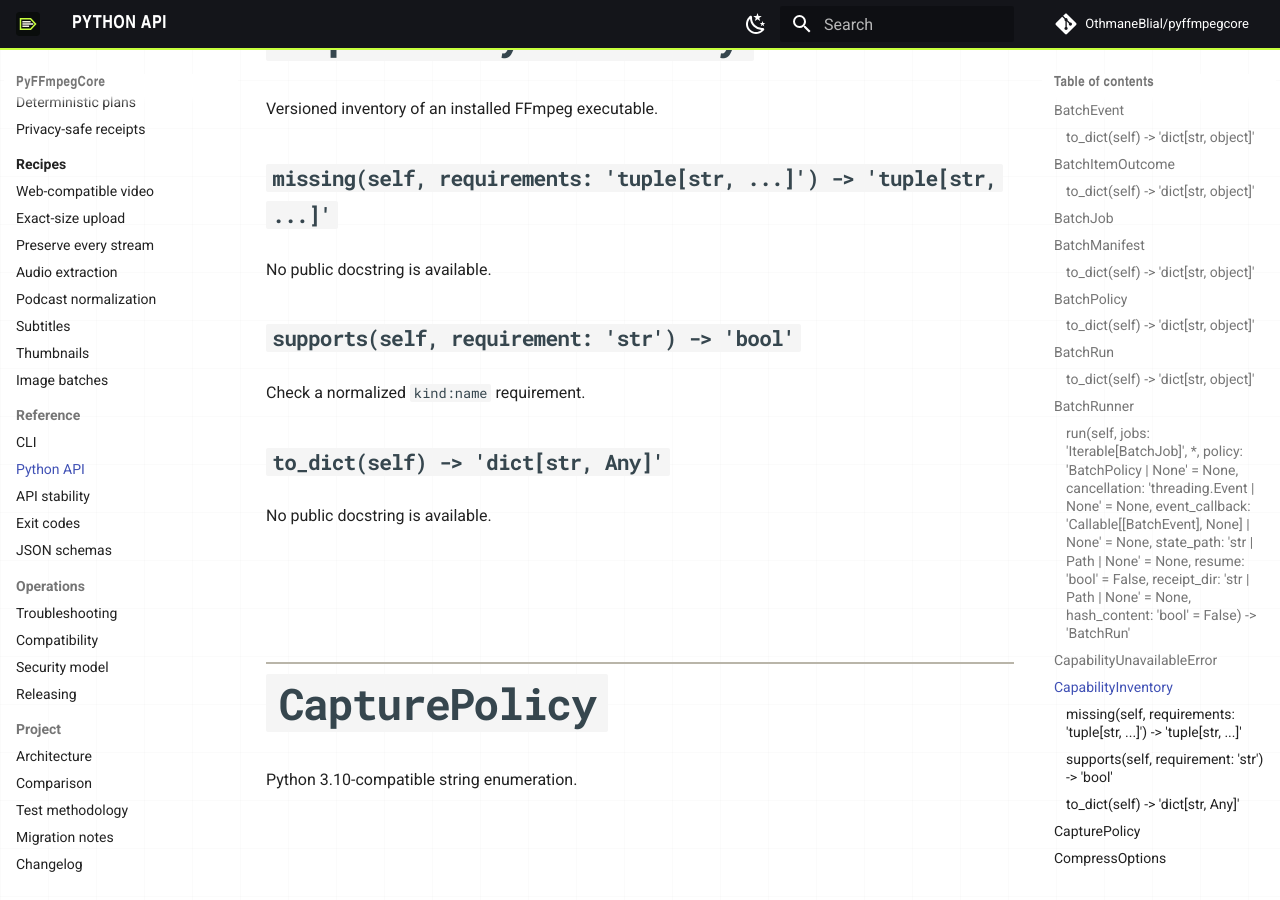
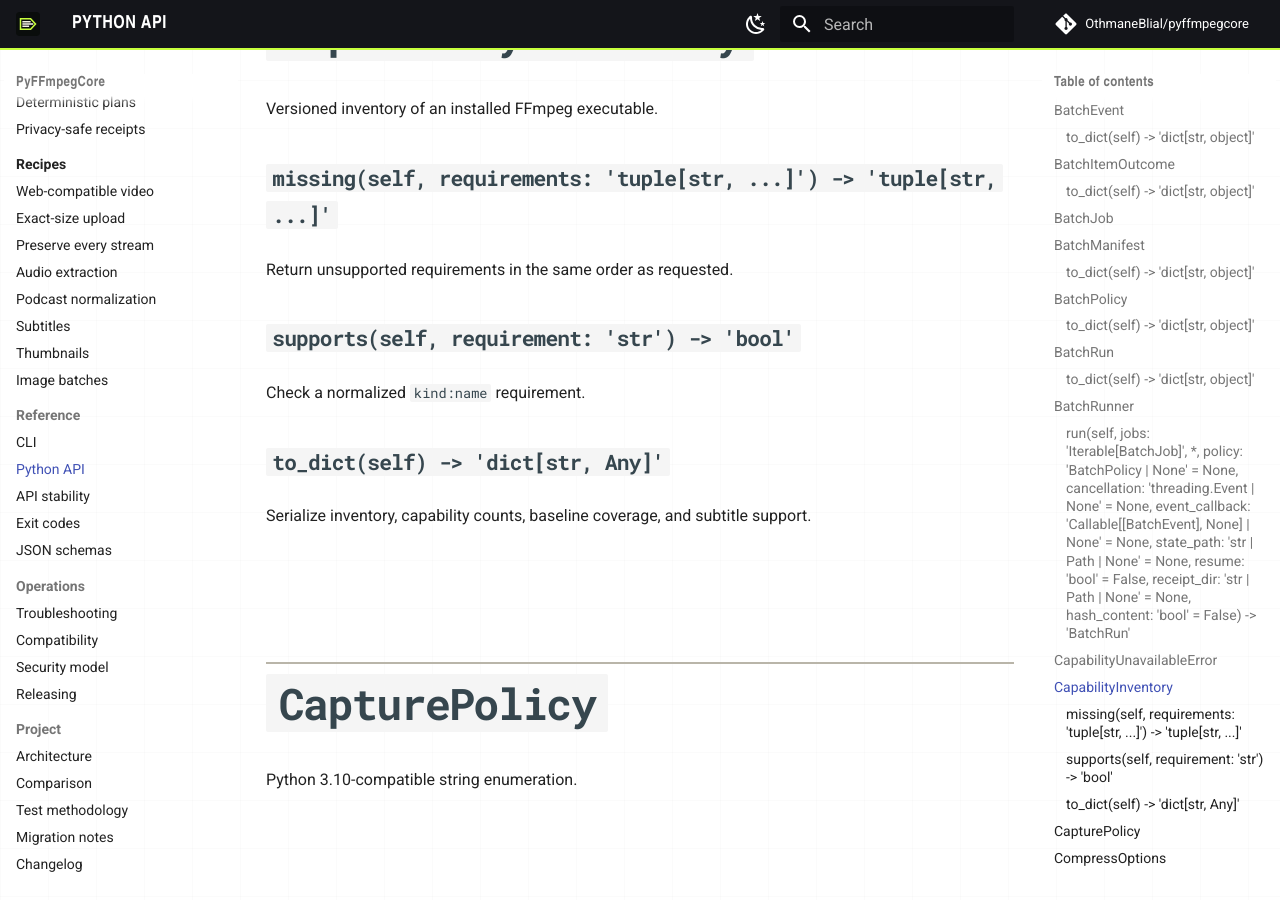
Before and after one commit to OthmaneBlial/pyffmpegcore, an MkDocs documentation site: the page built from docs/reference/python-api.md, in a window 1280 px wide and 900 px high, scrolled down 3522 px. Built offline with MkDocs 1.6.1 and Material for MkDocs 9.7.7, drawn with Linux system fonts in a browser that asks for light colours; comment, search, counter and statistics services are not loaded; some of the changed text lies outside the part shown.

Commit message:
docs: explain profile and capability lookup

```diff
--- a/docs/reference/python-api.md
+++ b/docs/reference/python-api.md
@@ -65,7 +65,7 @@
 
 ### `missing(self, requirements: 'tuple[str, ...]') -> 'tuple[str, ...]'`
 
-No public docstring is available.
+Return unsupported requirements in the same order as requested.
 
 ### `supports(self, requirement: 'str') -> 'bool'`
 
@@ -73,7 +73,7 @@
 
 ### `to_dict(self) -> 'dict[str, Any]'`
 
-No public docstring is available.
+Serialize inventory, capability counts, baseline coverage, and subtitle support.
 
 ## `CapturePolicy`
 
@@ -361,11 +361,11 @@
 
 ### `get(self, name: 'str') -> 'Profile'`
 
-No public docstring is available.
+Return a built-in profile or raise `ValidationError` for an unknown name.
 
 ### `list(self) -> 'tuple[Profile, ...]'`
 
-No public docstring is available.
+Return built-in profiles sorted by stable profile name.
 
 ### `load_file(self, path: 'str | Path') -> 'Profile'`
 
```
Also changed, not shown: docs/PROGRESS.md (+1 -0 lines), 2 other files.
